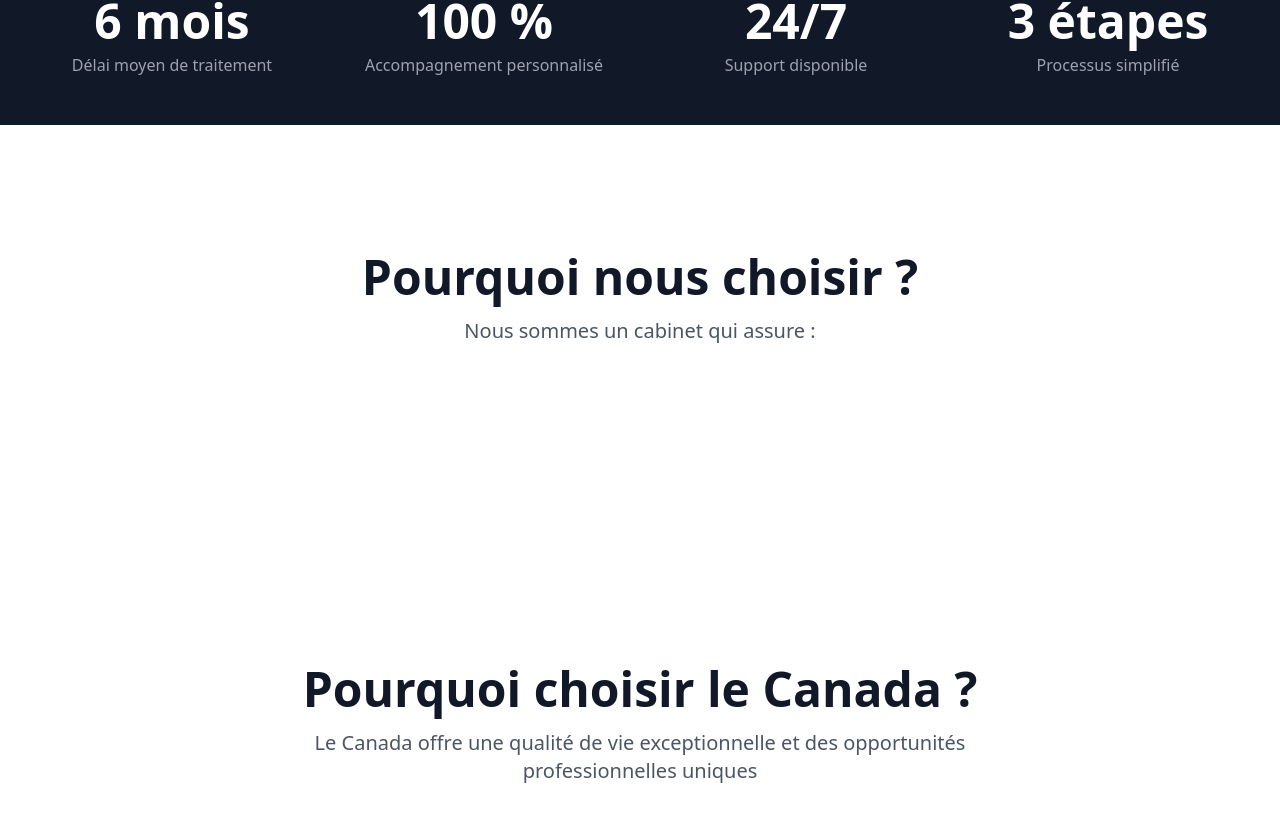
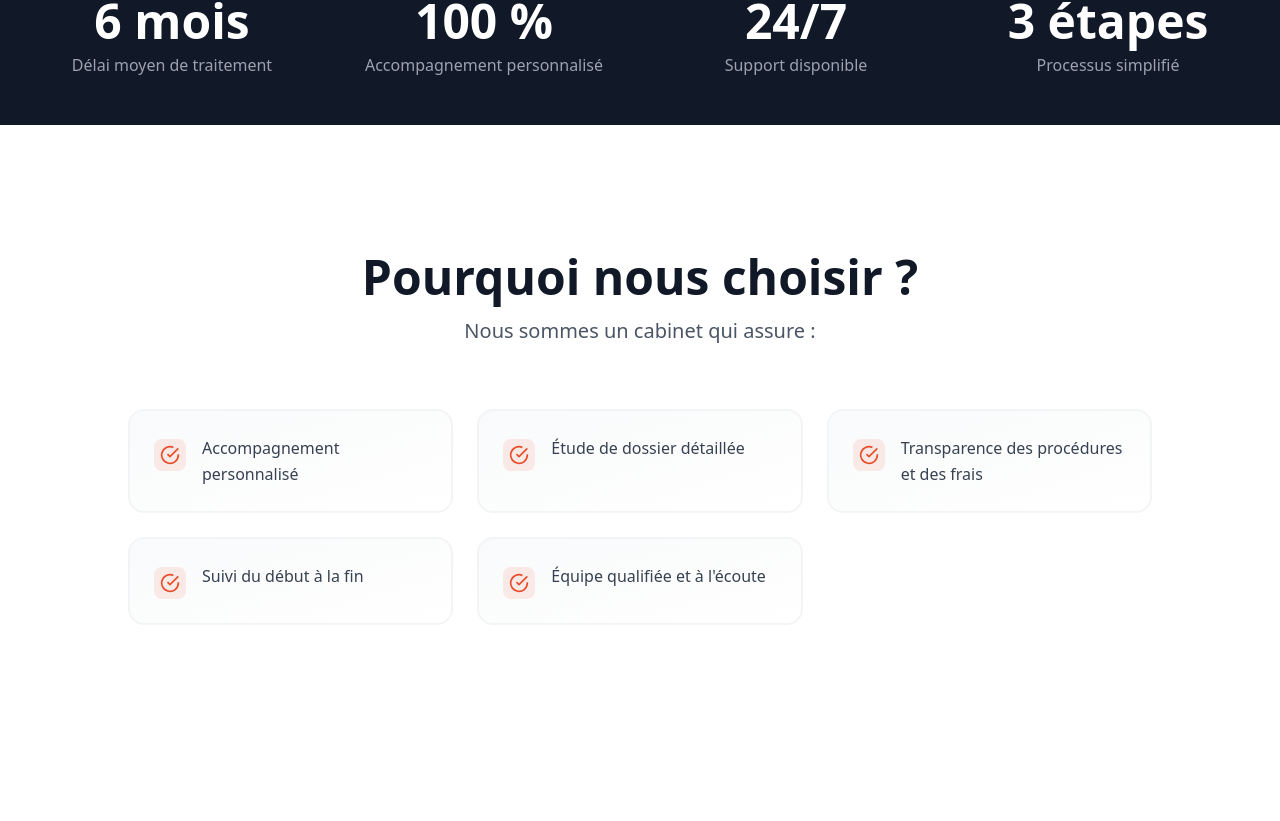
Before and after one commit to themoutaouakil/tanger, a Next.js app: page / in a window 1280 px wide. Shown: the part 963-1784 px from the top of the page. Built offline with nearby package versions, Linux system fonts and the light colour scheme.

Commit message:
Add features list to 'Pourquoi nous choisir' section (lines 3-7)

```diff
--- a/application/why-choose-us/WhyChooseUsService.ts
+++ b/application/why-choose-us/WhyChooseUsService.ts
@@ -12,7 +12,14 @@ export class WhyChooseUsService {
   getContent(): WhyChooseUsContent {
     return WhyChooseUsContentVO.create(
       "Pourquoi nous choisir ?",
-      "Nous sommes un cabinet qui assure :"
+      "Nous sommes un cabinet qui assure :",
+      [
+        "Accompagnement personnalisé",
+        "Étude de dossier détaillée",
+        "Transparence des procédures et des frais",
+        "Suivi du début à la fin",
+        "Équipe qualifiée et à l'écoute"
+      ]
     );
   }
 }
--- a/components/WhyChooseUs/WhyChooseUsSection.tsx
+++ b/components/WhyChooseUs/WhyChooseUsSection.tsx
@@ -19,6 +19,24 @@ export default function WhyChooseUsSection() {
             {content.subtitle}
           </p>
         </div>
+
+        {/* Features Grid */}
+        <div className="grid md:grid-cols-2 lg:grid-cols-3 gap-6 max-w-5xl mx-auto">
+          {content.features.map((feature, idx) => (
+            <div
+              key={idx}
+              className="p-6 bg-gradient-to-br from-gray-50 to-white border-2 border-gray-100 rounded-2xl card-hover flex items-start gap-4"
+            >
+              <div className="flex-shrink-0 w-8 h-8 bg-primary/10 rounded-lg flex items-center justify-center mt-1">
+                <svg className="w-5 h-5 text-primary" viewBox="0 0 24 24" fill="none" stroke="currentColor" strokeWidth="2">
+                  <path d="M22 11.08V12a10 10 0 1 1-5.93-9.14"/>
+                  <polyline points="22 4 12 14.01 9 11.01"/>
+                </svg>
+              </div>
+              <p className="text-gray-700 font-medium leading-relaxed">{feature}</p>
+            </div>
+          ))}
+        </div>
       </div>
     </section>
   );
--- a/domain/why-choose-us/WhyChooseUsContent.ts
+++ b/domain/why-choose-us/WhyChooseUsContent.ts
@@ -5,6 +5,7 @@
 export interface WhyChooseUsContent {
   title: string;
   subtitle: string;
+  features: string[];
 }
 
 /**
@@ -13,7 +14,8 @@ export interface WhyChooseUsContent {
 export class WhyChooseUsContentVO {
   private constructor(
     public readonly title: string,
-    public readonly subtitle: string
+    public readonly subtitle: string,
+    public readonly features: string[]
   ) {
     if (!title || title.trim().length === 0) {
       throw new Error("Title cannot be empty");
@@ -21,9 +23,15 @@ export class WhyChooseUsContentVO {
     if (!subtitle || subtitle.trim().length === 0) {
       throw new Error("Subtitle cannot be empty");
     }
+    if (!features || features.length === 0) {
+      throw new Error("Features cannot be empty");
+    }
+    if (features.some(f => !f || f.trim().length === 0)) {
+      throw new Error("All features must be non-empty");
+    }
   }
 
-  static create(title: string, subtitle: string): WhyChooseUsContent {
-    return new WhyChooseUsContentVO(title, subtitle);
+  static create(title: string, subtitle: string, features: string[]): WhyChooseUsContent {
+    return new WhyChooseUsContentVO(title, subtitle, features);
   }
 }
```
